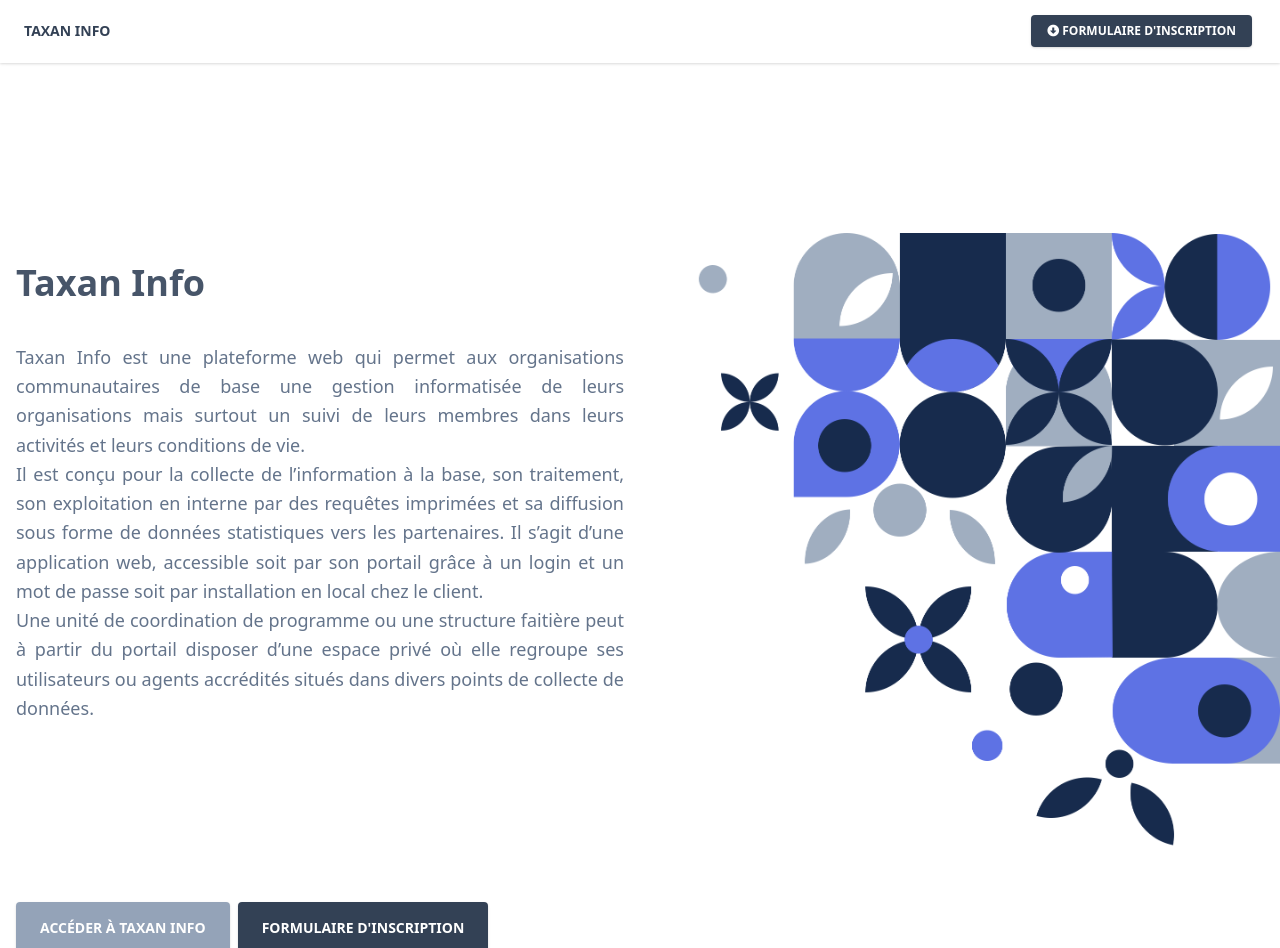
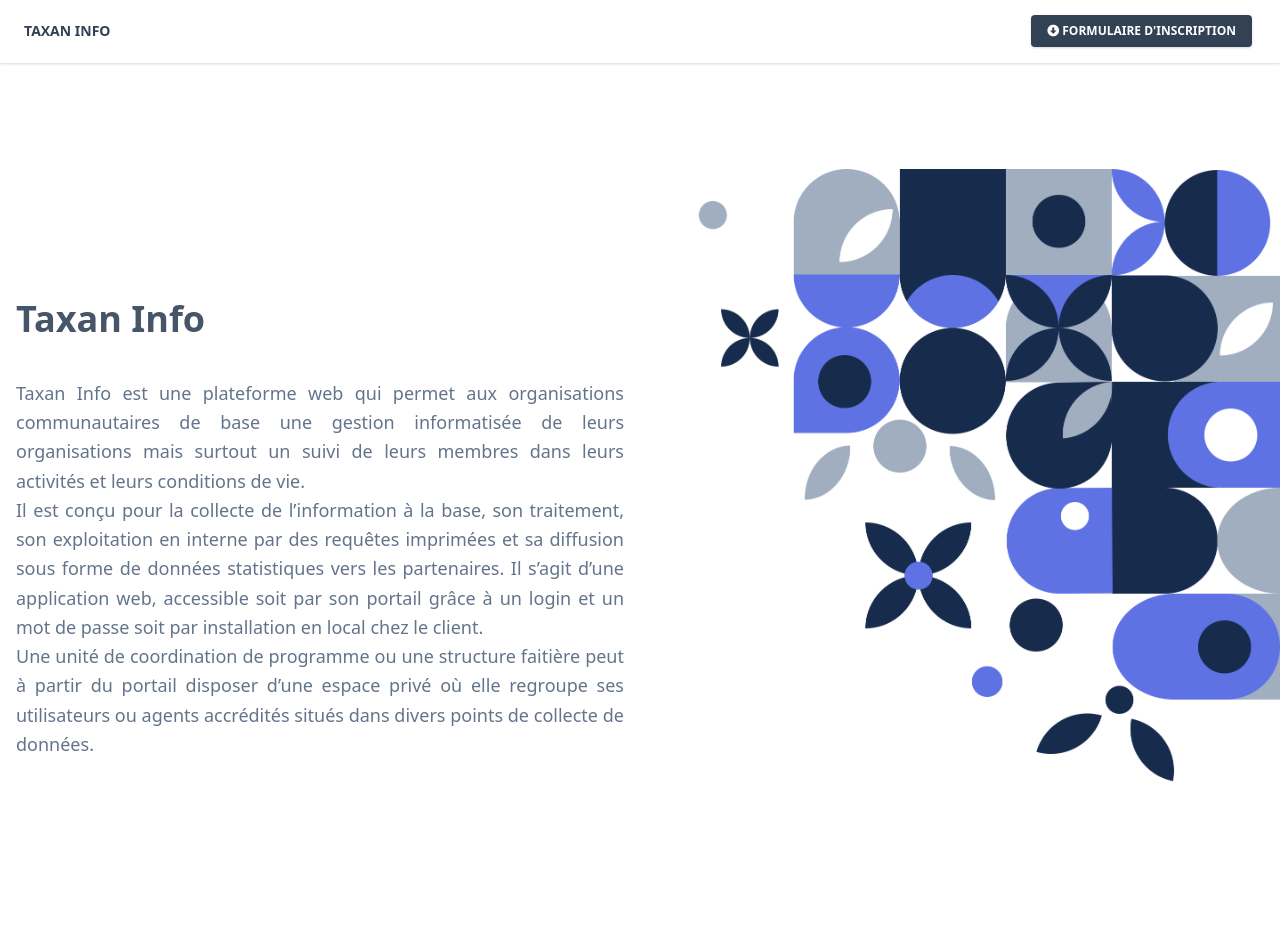
Before and after one commit to MamadouSadio/taxan, a Next.js app: page / in a window 1280 px wide. Shown: the top 948 px of the page. Built offline with nearby package versions, Linux system fonts and the light colour scheme.

Commit message:
For deployment

```diff
--- a/pages/index.js
+++ b/pages/index.js
@@ -29,7 +29,7 @@ export default function Index() {
                 <br className="my-6 border-blueGray-300" />
                 <br className="my-6 border-blueGray-300" />
                 <br className="my-6 border-blueGray-300" />
-              <div className="mt-12">
+              {/* <div className="mt-12">
                  <a
                   href="#"
                   target="_blank"
@@ -45,12 +45,12 @@ export default function Index() {
                 >
                   Formulaire d'inscription
                 </a>
-              </div>
+              </div> */}
             </div>
           </div>
         </div>
         <img
-          className="absolute top-0 b-auto right-0 pt-16 sm:w-6/12 -mt-48 sm:mt-0 w-10/12 max-h-860-px"
+          className="absolute top-0 b-auto right-0 pt-46 sm:w-6/12 -mt-48 sm:mt-0 w-10/12 max-h-600-px"
           src="/img/pattern_nextjs.png"
           alt="..."
         />
@@ -396,7 +396,7 @@ export default function Index() {
                     <div className="bg-emerald-500 shadow-lg rounded-lg text-center p-8 mt-8">
                       <img
                         alt="..."
-                        className="shadow-md rounded-full max-w-full w-24 mx-auto p-2 bg-white"
+                        className="shadow-md rounded-full max-w-full w-32 mx-auto p-2 bg-white"
                         src="/img/taxan/comptabilité.jpg"
                       />
                       <p className="text-lg text-white mt-4 font-semibold">
```
